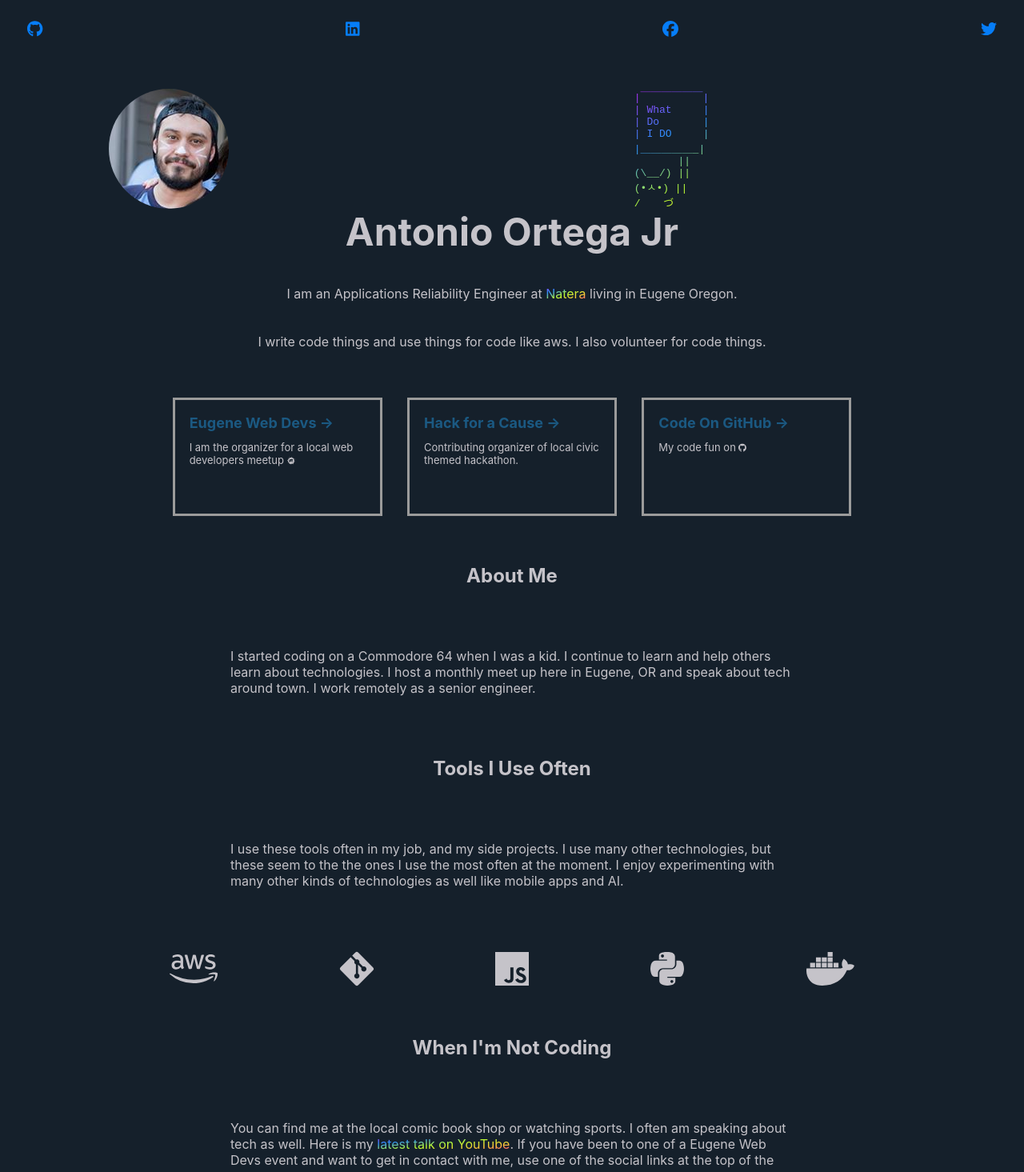
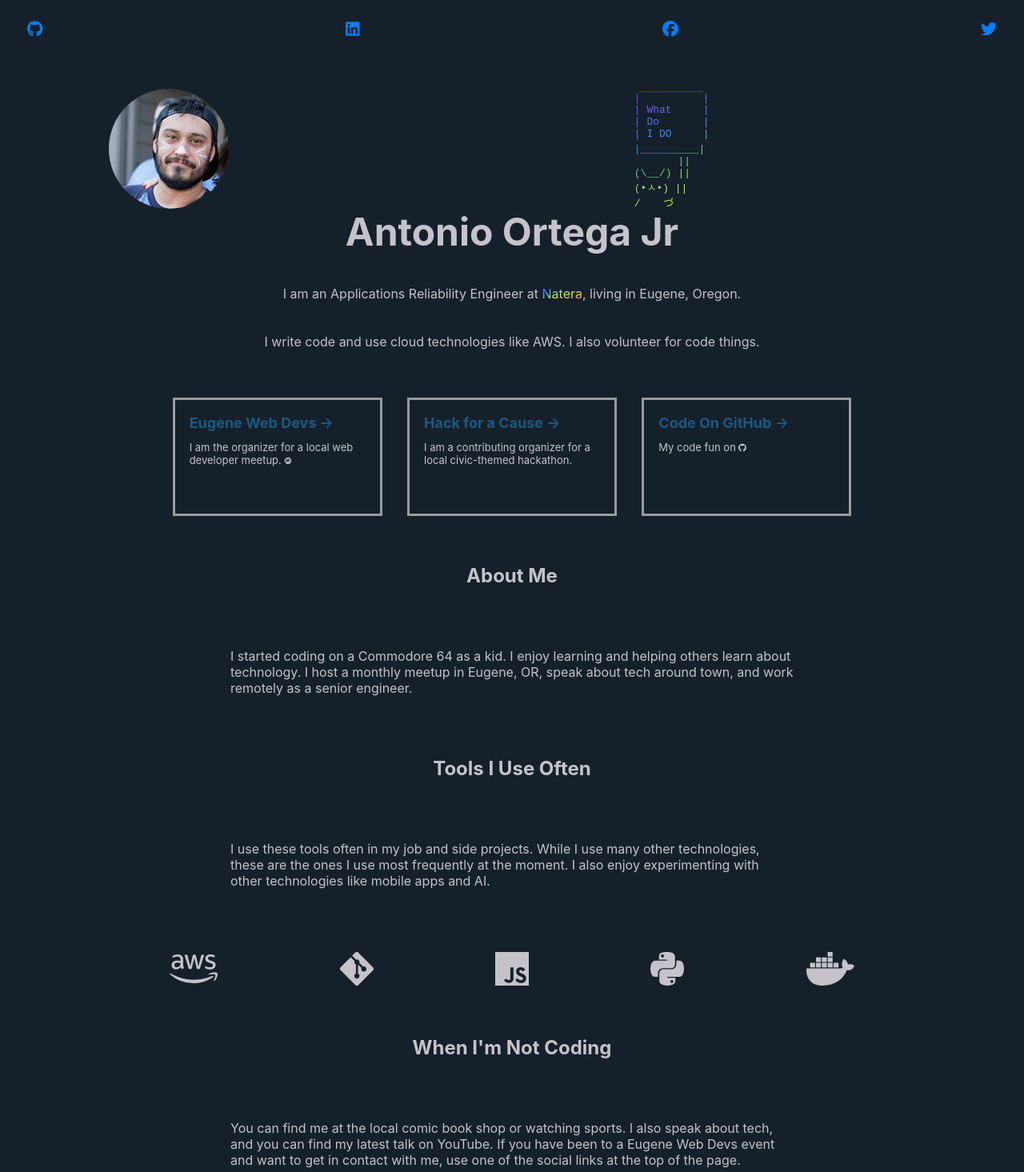
Before and after one commit to antonioortegajr/antonioortegajr, a Next.js app: page / in a window 1280 px wide. Shown: the top 1465 px of the page at 80% size. Built offline with nearby package versions, Linux system fonts and the light colour scheme.

Commit message:
Fix typos and grammar issues, changes from DevStorm

```diff
--- a/pages/index.js
+++ b/pages/index.js
@@ -32,21 +32,21 @@ const Home = () => (
       </div>
       <h1 className='title'>Antonio Ortega Jr</h1>
       <p className='description'>
-I am an Applications Reliability Engineer at <a className="rainbow" href="https://natera.com">Natera</a> living in Eugene Oregon.
+I am an Applications Reliability Engineer at <a className="rainbow" href="https://natera.com">Natera</a>, living in Eugene, Oregon.
       </p>
       <p className='description'>
-        I write code things and use things for code like aws. I also volunteer for code things.
+        I write code and use cloud technologies like AWS. I also volunteer for code things.
       </p>
       <div className='row'>
         <Card
           href='https://eugenewebdevs.com'
           title='Eugene Web Devs '
-          description='I am the organizer for a local web developers meetup'
+          description='I am the organizer for a local web developer meetup.'
           icon={faMeetup}
         />
         <Card
           href='https://hackforacause.org'
-          description='Contributing organizer of local civic themed hackathon.'
+          description='I am a contributing organizer for a local civic-themed hackathon.'
           title='Hack for a Cause '
         />
         <Card
@@ -59,15 +59,13 @@ I am an Applications Reliability Engineer at <a className="rainbow" href="https:
       <h2>About Me</h2>
       <div className='row'>
           <p>
-          I started coding on a Commodore 64 when I was a kid. I continue to learn and help others learn about technologies. I host a monthly meet up here in Eugene, OR and speak about tech around town. I work remotely as a senior engineer.
+          I started coding on a Commodore 64 as a kid. I enjoy learning and helping others learn about technology. I host a monthly meetup in Eugene, OR, speak about tech around town, and work remotely as a senior engineer.
           </p>
       </div>
       <h2>Tools I Use Often</h2>
       <div className='row'>
           <p>
-            I use these tools often in my job, and my side projects.
-            I use many other technologies, but these seem to the the ones I use the most often at the moment.
-            I enjoy experimenting with many other kinds of technologies as well like mobile apps and AI.
+            I use these tools often in my job and side projects. While I use many other technologies, these are the ones I use most frequently at the moment. I also enjoy experimenting with other technologies like mobile apps and AI.
           </p>
       </div>
       <div id="tech-icons" className='row'>
@@ -80,9 +78,7 @@ I am an Applications Reliability Engineer at <a className="rainbow" href="https:
       <h2>When I'm Not Coding</h2>
       <div className='row'>
           <p>
-            You can find me at the local comic book shop or watching sports. I often am speaking about tech as well.
-            Here is my <a className="rainbow" href="https://www.youtube.com/watch?v=WVpzpXgt7TA">latest talk on YouTube</a>.
-            If you have been to one of a Eugene Web Devs event and want to get in contact with me, use one of the social links at the top of the page.
+            You can find me at the local comic book shop or watching sports. I also speak about tech, and you can find my latest talk on YouTube. If you have been to a Eugene Web Devs event and want to get in contact with me, use one of the social links at the top of the page.
           </p>
       </div>
     </div>
```
